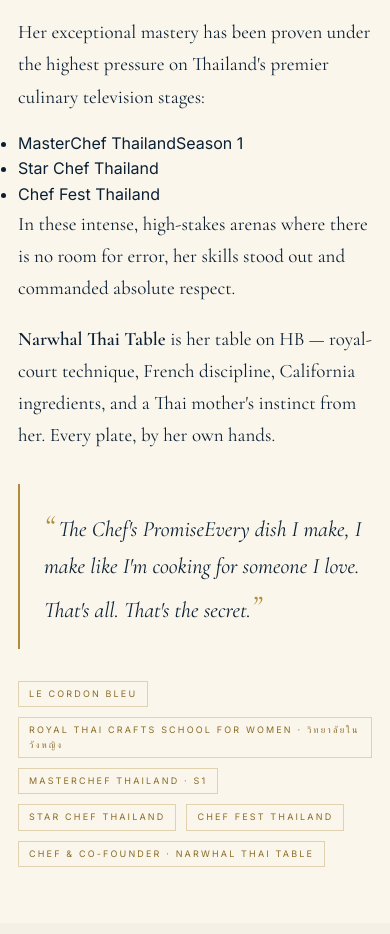
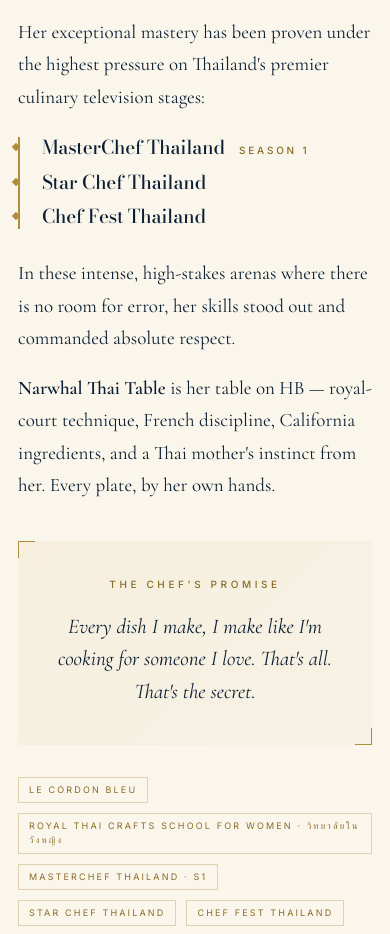
Before and after one commit to akxnrwl/narwhal-thai-table, a Next.js app in the folder Narwhal Thai Table/: page / in a window 390 px wide. Shown: the part 3820-4754 px from the top of the page. Built offline with nearby package versions, Linux system fonts and the light colour scheme.

Commit message:
Add CSS for chef-competitions bullet list and Golden Quote treatment (with mobile responsive)

```diff
--- a/Narwhal Thai Table/app/globals.css
+++ b/Narwhal Thai Table/app/globals.css
@@ -381,6 +381,61 @@
 .chef-quote{border-left:2px solid var(--brass);padding:18px 0 18px 24px;margin:32px 0;font-family:var(--font-serif);font-style:italic;font-size:22px;line-height:1.5;color:var(--navy);}
 .chef-quote::before{content:"\201C";color:var(--brass);font-size:32px;margin-right:4px;}
 .chef-quote::after{content:"\201D";color:var(--brass);font-size:32px;}
+
+/* ----- The Golden Quote (premium variant of .chef-quote) -----
+   Used in the Chef section as the headline pull-quote. Heavier visual
+   weight: brass corner ornaments, soft golden tint, larger type. */
+.chef-quote.golden{
+  position:relative;
+  border-left:none;
+  margin:56px 0 40px;
+  padding:48px 44px;
+  background:linear-gradient(135deg, rgba(212,179,106,0.10), rgba(176,141,60,0.04));
+  font-size:26px;line-height:1.55;
+  color:var(--navy);
+  text-align:center;
+}
+.chef-quote.golden::before,
+.chef-quote.golden::after{
+  position:absolute;font-family:var(--font-display);font-style:italic;
+  color:var(--brass);font-size:18px;line-height:1;
+  width:22px;height:22px;border:1px solid var(--brass);
+  content:'';
+}
+.chef-quote.golden::before{top:0;left:0;border-right:none;border-bottom:none;}
+.chef-quote.golden::after{bottom:0;right:0;border-left:none;border-top:none;}
+.chef-quote.golden .quote-label{
+  display:block;font-family:var(--font-sans);font-style:normal;
+  font-size:10px;letter-spacing:0.36em;text-transform:uppercase;
+  color:var(--brass-deep);margin-bottom:18px;font-weight:500;
+}
+
+/* ----- Competition / stages bullet list -----
+   Used in the Chef section. Each item: brass diamond bullet, serif title,
+   optional small-caps subtitle (e.g. "Season 1"). */
+.chef-competitions{
+  list-style:none;padding:0;margin:24px 0 28px;
+  display:flex;flex-direction:column;gap:14px;
+  border-left:2px solid var(--brass);padding-left:28px;
+}
+.chef-competitions li{
+  position:relative;display:flex;align-items:baseline;gap:14px;
+  flex-wrap:wrap;
+}
+.chef-competitions li::before{
+  content:"";position:absolute;left:-35px;top:9px;
+  width:7px;height:7px;background:var(--brass);
+  transform:rotate(45deg);
+}
+.chef-competitions li .title{
+  font-family:var(--font-display);font-size:22px;font-weight:500;
+  color:var(--navy);letter-spacing:-0.01em;line-height:1.2;
+}
+.chef-competitions li .sub{
+  font-family:var(--font-sans);font-size:10px;letter-spacing:0.28em;
+  text-transform:uppercase;color:var(--brass-deep);font-weight:500;
+}
+
 .chef-credentials{display:flex;flex-wrap:wrap;gap:10px;margin-top:24px;}
 .chef-credentials span{font-size:10px;letter-spacing:0.24em;text-transform:uppercase;color:var(--brass-deep);border:1px solid var(--line);padding:6px 14px;}
 
@@ -630,6 +685,11 @@
   .about-stats{grid-template-columns:1fr;gap:20px;text-align:center;}
   .about-text > p:first-of-type::first-letter{font-size:52px;}
   .chef-credentials span{font-size:9px;padding:5px 10px;}
+  .chef-quote.golden{padding:36px 24px;font-size:21px;margin:40px 0 32px;}
+  .chef-quote.golden::before, .chef-quote.golden::after{width:16px;height:16px;}
+  .chef-competitions{padding-left:22px;gap:12px;}
+  .chef-competitions li::before{left:-29px;top:7px;width:6px;height:6px;}
+  .chef-competitions li .title{font-size:19px;}
   .menu-tabs-wrap{margin:0 -18px 32px;}
   .tab{padding:13px 12px;font-size:10px;letter-spacing:0.16em;}
   .dish-name{font-size:19px;}
```
